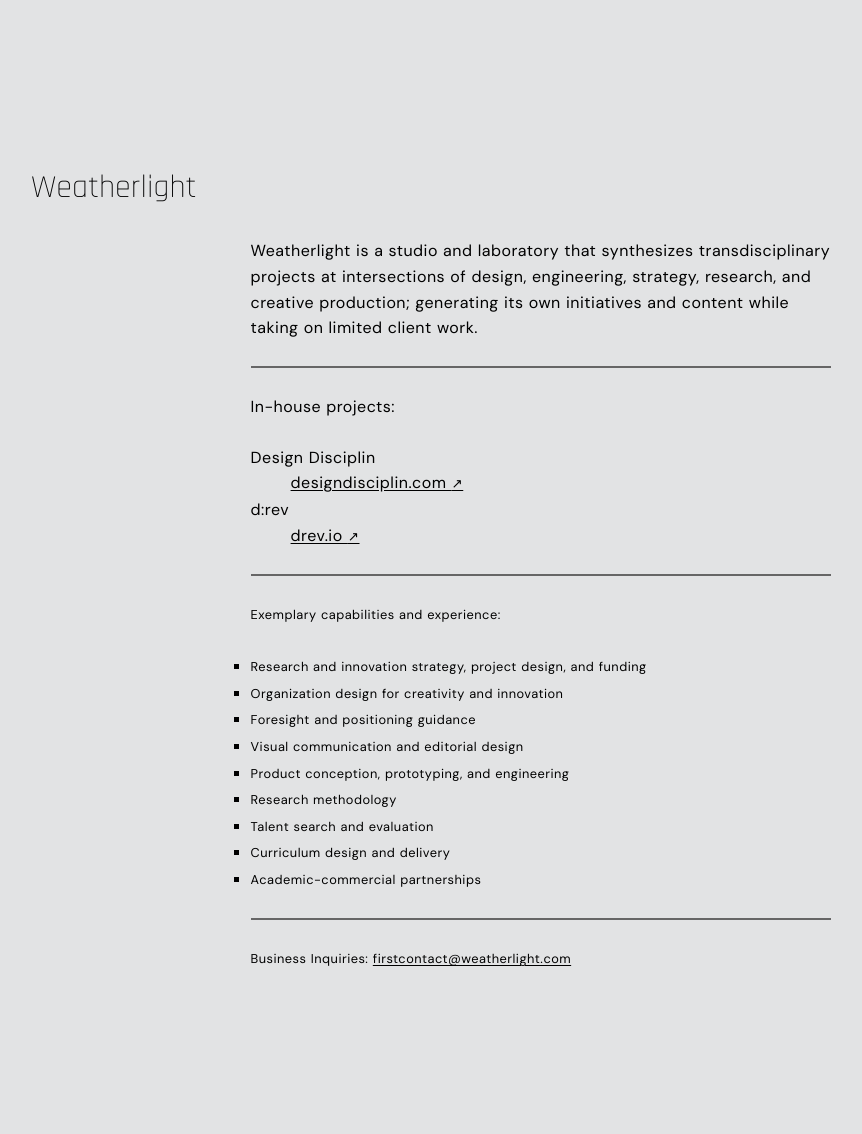
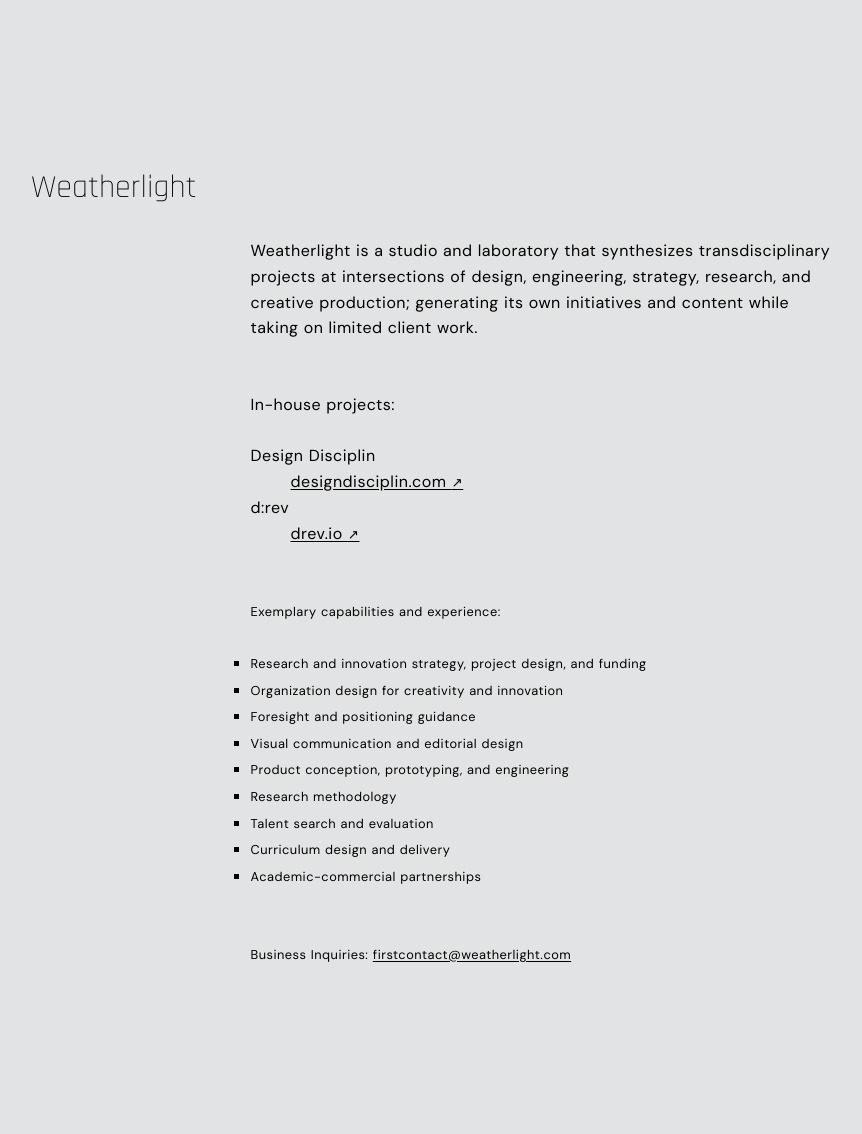
Before and after one commit to mbaytas/weatherlight, a Jekyll site: the page built from README.md, in a window 1280 px wide. Shown: the whole page, without its empty margins (209-1071 px from the left). Built offline with Jekyll 4.4.1, drawn with Linux system fonts in a browser that asks for light colours; our own code applies the rules of GitHub Pages for plain Markdown files.

Commit message:
Update default.html

```diff
--- a/_layouts/default.html
+++ b/_layouts/default.html
@@ -130,9 +130,8 @@ nav h1 {
 }
 
 hr {
-  background-color: #666;
   border: none;
-  height: 0.1rem;
+  height: 0;
   margin: 1.55rem 0;
 }
 
```
